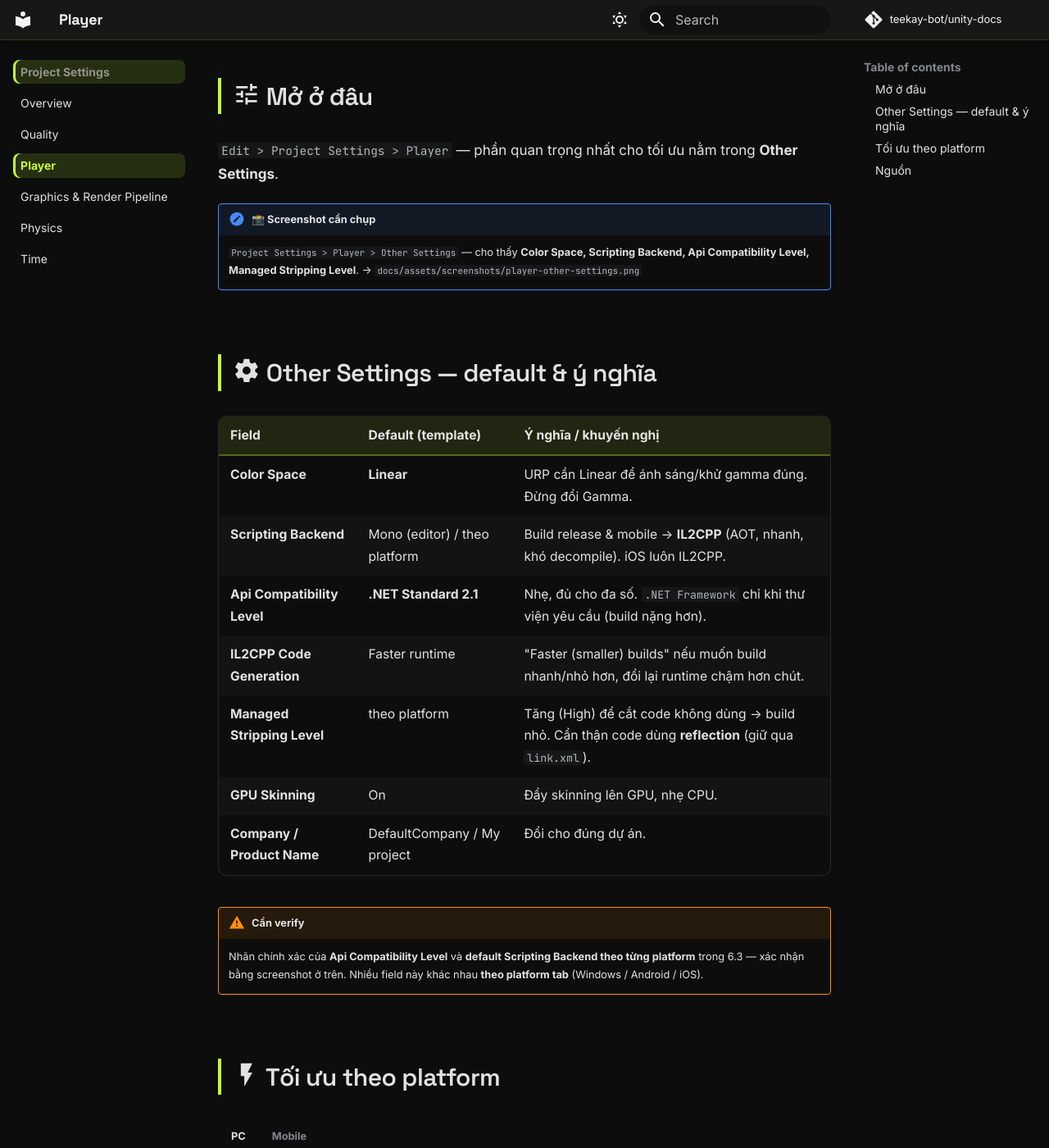
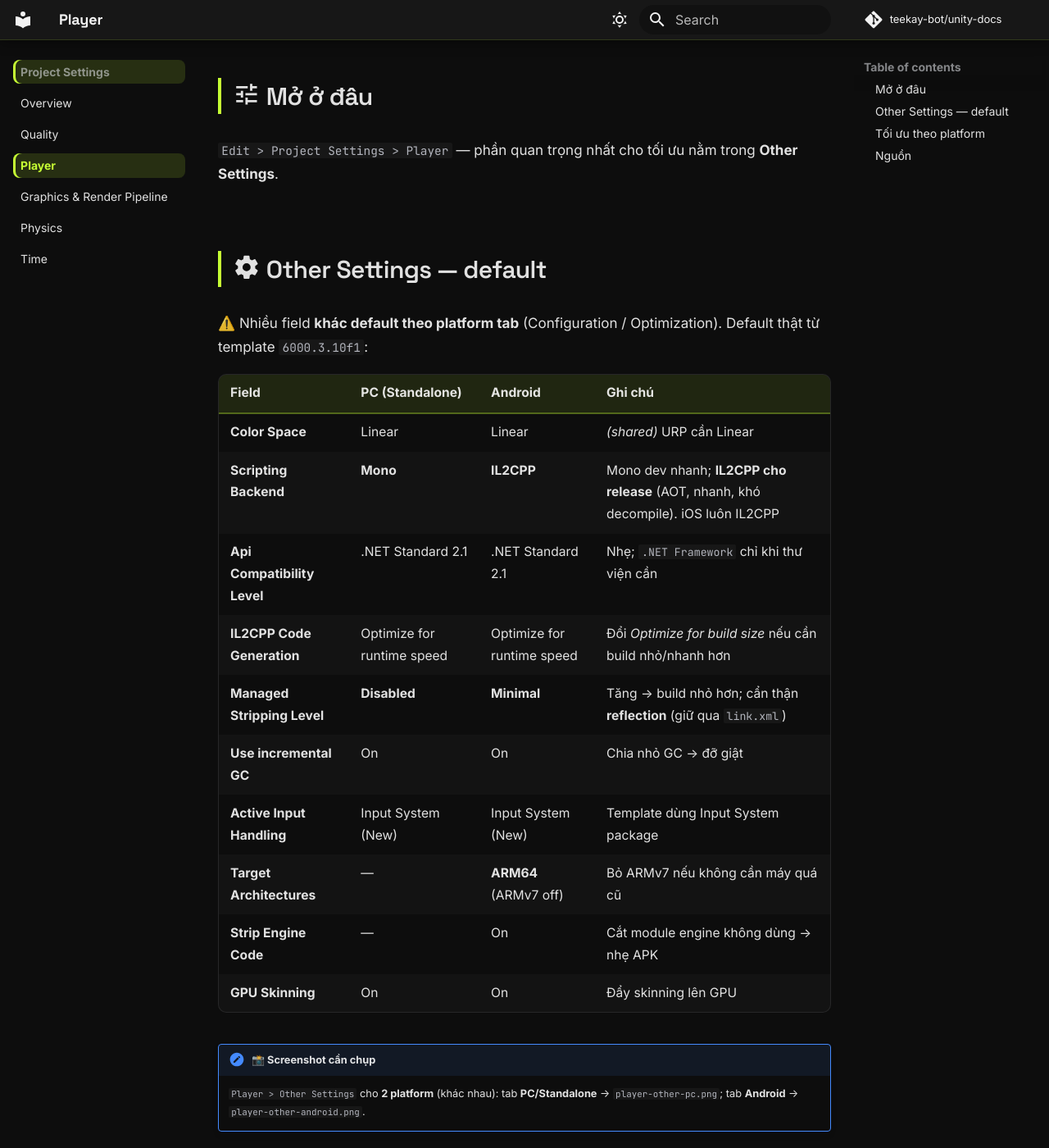
Before and after one commit to teekay-bot/unity-docs, an MkDocs documentation site: the page built from docs/project-settings/player.md, in a window 1280 px wide and 1400 px high, scrolled down 497 px. Shown: the whole window at 82% size. Built offline with MkDocs 1.6.1 and Material for MkDocs 9.7.7, drawn with Linux system fonts in a browser that asks for light colours; comment, search, counter and statistics services are not loaded.

Commit message:
verify: Player (per-platform Mono/IL2CPP, stripping Disabled/Minimal, .NET Std 2.1), Graphics (real shader stripping fields), Physics (6.3 disable-physics-backend) from editor screenshots

```diff
--- a/docs/project-settings/player.md
+++ b/docs/project-settings/player.md
@@ -12,23 +12,25 @@
 
 `Edit > Project Settings > Player` — phần quan trọng nhất cho tối ưu nằm trong **Other Settings**.
 
+## :material-cog: Other Settings — default
+
+⚠️ Nhiều field **khác default theo platform tab** (Configuration / Optimization). Default thật từ template `6000.3.10f1`:
+
+| Field | PC (Standalone) | Android | Ghi chú |
+|---|---|---|---|
+| **Color Space** | Linear | Linear | *(shared)* URP cần Linear |
+| **Scripting Backend** | **Mono** | **IL2CPP** | Mono dev nhanh; **IL2CPP cho release** (AOT, nhanh, khó decompile). iOS luôn IL2CPP |
+| **Api Compatibility Level** | .NET Standard 2.1 | .NET Standard 2.1 | Nhẹ; `.NET Framework` chỉ khi thư viện cần |
+| **IL2CPP Code Generation** | Optimize for runtime speed | Optimize for runtime speed | Đổi *Optimize for build size* nếu cần build nhỏ/nhanh hơn |
+| **Managed Stripping Level** | **Disabled** | **Minimal** | Tăng → build nhỏ hơn; cẩn thận **reflection** (giữ qua `link.xml`) |
+| **Use incremental GC** | On | On | Chia nhỏ GC → đỡ giật |
+| **Active Input Handling** | Input System (New) | Input System (New) | Template dùng Input System package |
+| **Target Architectures** | — | **ARM64** (ARMv7 off) | Bỏ ARMv7 nếu không cần máy quá cũ |
+| **Strip Engine Code** | — | On | Cắt module engine không dùng → nhẹ APK |
+| **GPU Skinning** | On | On | Đẩy skinning lên GPU |
+
 !!! note "📸 Screenshot cần chụp"
-    `Project Settings > Player > Other Settings` — cho thấy **Color Space, Scripting Backend, Api Compatibility Level, Managed Stripping Level**. → `docs/assets/screenshots/player-other-settings.png`
-
-## :material-cog: Other Settings — default & ý nghĩa
-
-| Field | Default (template) | Ý nghĩa / khuyến nghị |
-|---|---|---|
-| **Color Space** | **Linear** | URP cần Linear để ánh sáng/khử gamma đúng. Đừng đổi Gamma. |
-| **Scripting Backend** | Mono (editor) / theo platform | Build release & mobile → **IL2CPP** (AOT, nhanh, khó decompile). iOS luôn IL2CPP. |
-| **Api Compatibility Level** | **.NET Standard 2.1** | Nhẹ, đủ cho đa số. `.NET Framework` chỉ khi thư viện yêu cầu (build nặng hơn). |
-| **IL2CPP Code Generation** | Faster runtime | "Faster (smaller) builds" nếu muốn build nhanh/nhỏ hơn, đổi lại runtime chậm hơn chút. |
-| **Managed Stripping Level** | theo platform | Tăng (High) để cắt code không dùng → build nhỏ. Cẩn thận code dùng **reflection** (giữ qua `link.xml`). |
-| **GPU Skinning** | On | Đẩy skinning lên GPU, nhẹ CPU. |
-| Company / Product Name | DefaultCompany / My project | Đổi cho đúng dự án. |
-
-!!! warning "Cần verify"
-    Nhãn chính xác của **Api Compatibility Level** và **default Scripting Backend theo từng platform** trong 6.3 — xác nhận bằng screenshot ở trên. Nhiều field này khác nhau **theo platform tab** (Windows / Android / iOS).
+    `Player > Other Settings` cho **2 platform** (khác nhau): tab **PC/Standalone** → `player-other-pc.png`; tab **Android** → `player-other-android.png`.
 
 ## :material-flash: Tối ưu theo platform
 
```
Also changed, not shown: SCREENSHOTS_TODO.md (+3 -2 lines), docs/project-settings/graphics-render-pipeline.md (+11 -6 lines), docs/project-settings/physics.md (+3 -0 lines).
